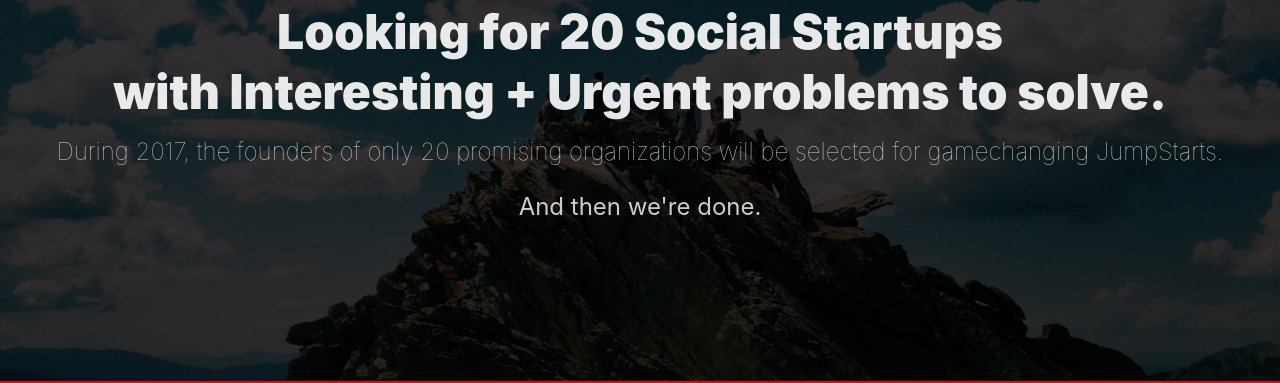
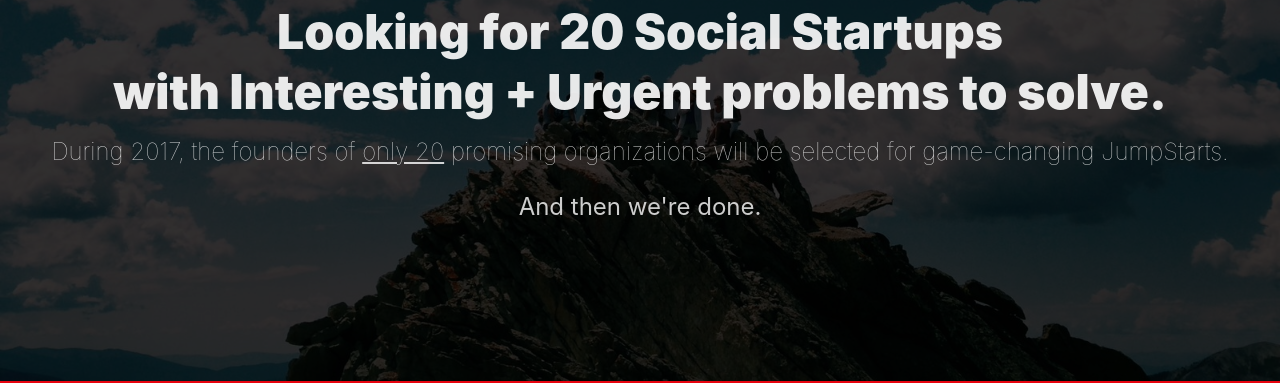
Before and after one commit to aaronergreen/jumpstarts, a Jekyll site: the page built from index.html, in a window 1280 px wide and 900 px high. Shown: the part 286-669 px from the top of the window. Built offline with Jekyll 4.4.1, drawn with Linux system fonts in a browser that asks for light colours.

Commit message:
added hyphen

```diff
--- a/_config.yml
+++ b/_config.yml
@@ -2,7 +2,7 @@
 # These basic values are used with the Jekyll SEO tag https://github.com/jekyll/jekyll-seo-tag#usage
 # but you can also use them anywhere in your site, like this: {{ site.title }} or {{ site.twitter.username }}
 title: "Looking for 20 Social Startups <br> with Interesting + Urgent problems to solve."
-description: "During 2017, the founders of only 20 promising organizations will be selected for gamechanging JumpStarts. <br> <br> <b>And then we're done.</b>"
+description: "During 2017, the founders of <u>only 20</u> promising organizations will be selected for game-changing JumpStarts. <br> <br> <b>And then we're done.</b>"
 url: "https://www.socialrocketfactory.com" # the base hostname & protocol for your site
 author: []
 twitter:
```
